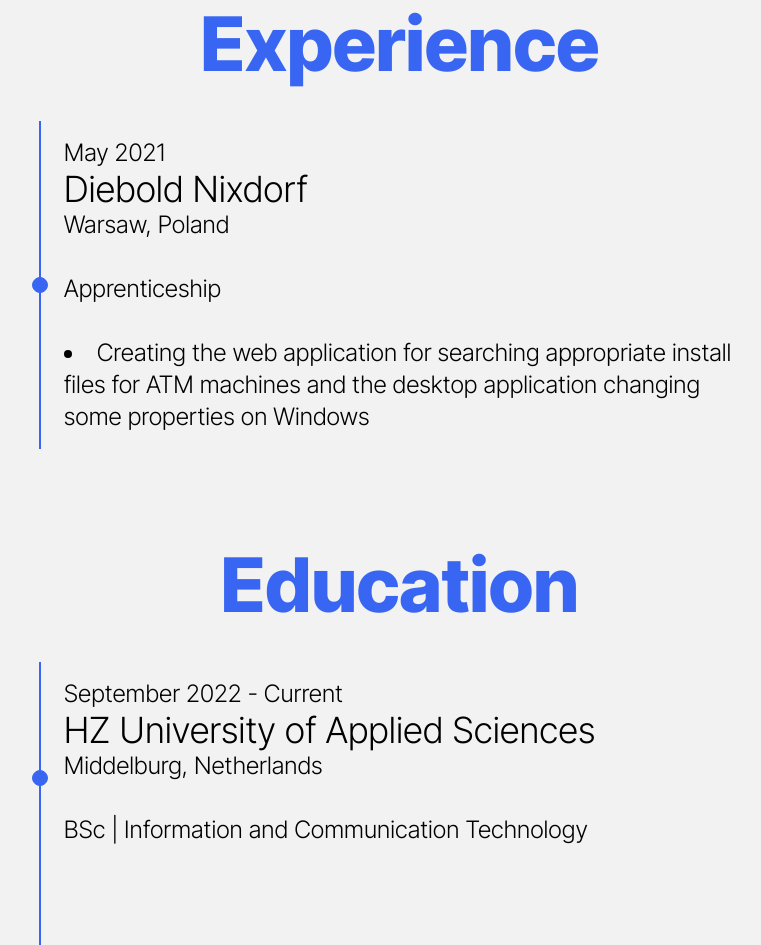
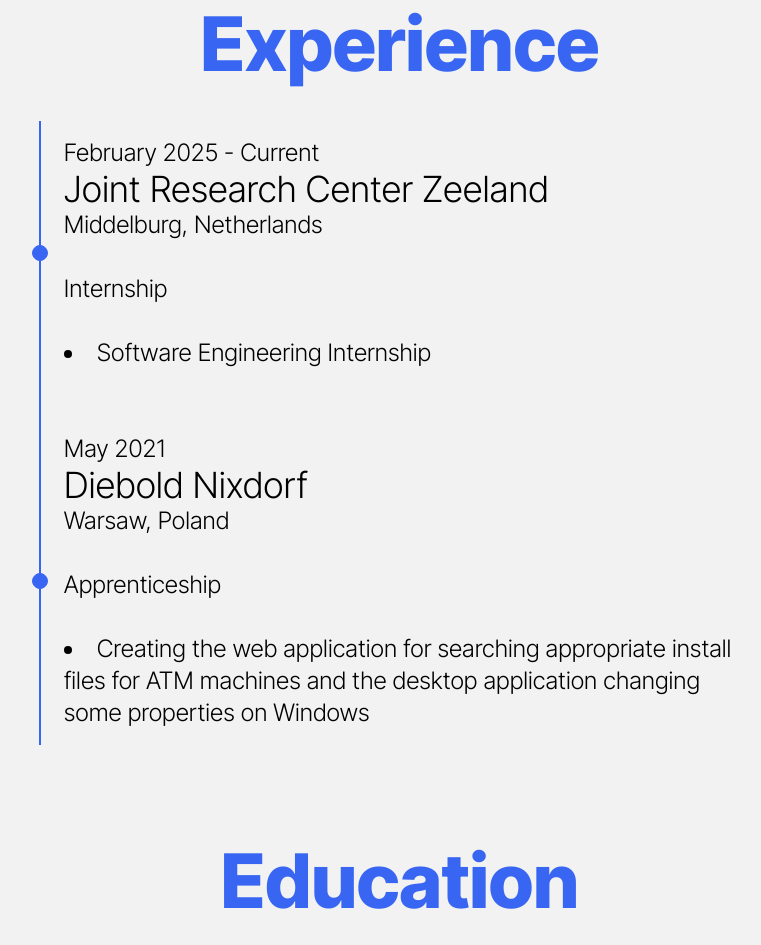
Before and after one commit to Bartan02/bartan02.github.io, a Next.js app: page /en in a window 1280 px wide. Shown: the part 1420-2365 px from the top of the page, without its empty margins (240-1001 px from the left). Built offline with nearby package versions, Linux system fonts and the light colour scheme; what tailwindcss-motion would draw is missing.

Commit message:
Update website content

```diff
--- a/src/app/[locale]/page.tsx
+++ b/src/app/[locale]/page.tsx
@@ -146,6 +146,13 @@
                         <div className="xl:px-[calc(15vw)] lg:px-[calc(7vw)]">
                             <div className="space-y-8 text-2xl relative before:absolute before:inset-0 before:ml-2 before:-translate-x-px before:h-full before:w-0.5 before:bg-gradient-to-b before:from-transparent before:bg-[--about-me-headings] before:to-transparent">
                                 <TimelineItem
+                                    date={`${t('February')} 2025 - ${t('Current')}`}
+                                    company="Joint Research Center Zeeland"
+                                    location={t('Middelburg, Netherlands')}
+                                    position={t('Internship')}
+                                    details={[t("Software Engineering Internship")]}
+                                />
+                                <TimelineItem
                                     date={`${t('May')} 2021`}
                                     company="Diebold Nixdorf"
                                     location={t('Warsaw, Poland')}
--- a/src/public/locales/en/common.json
+++ b/src/public/locales/en/common.json
@@ -39,5 +39,8 @@
   "An application that connects people through sports": "An application that connects people through sports.",
   "It tracks your performance during activity and it also allows you to meet/chat with other sport colleagues": "It tracks your performance during activity and it also allows you to meet/chat with other sport colleagues.",
   "#discover": "#discover",
-  "January": "January"
+  "January": "January",
+  "February": "February",
+  "Internship": "Internship",
+  "Software Engineering Internship": "Software Engineering Internship"
 }
--- a/src/public/locales/fr/common.json
+++ b/src/public/locales/fr/common.json
@@ -39,5 +39,8 @@
   "An application that connects people through sports": "Une application qui met les gens en contact par le biais du sport.",
   "It tracks your performance during activity and it also allows you to meet/chat with other sport colleagues": "Il suit vos performances pendant l'activité et vous permet également de rencontrer d'autres collègues sportifs ou de discuter avec eux.",
   "#discover": "#découvrir",
-  "January": "Janvier"
+  "January": "Janvier",
+  "February": "Février",
+  "Internship": "Stage",
+  "Software Engineering Internship": "Stage en génie logiciel"
 }
--- a/src/public/locales/nl/common.json
+++ b/src/public/locales/nl/common.json
@@ -39,5 +39,8 @@
   "An application that connects people through sports": "Een applicatie die mensen verbindt door middel van sport.",
   "It tracks your performance during activity and it also allows you to meet/chat with other sport colleagues": "Het houdt je prestaties tijdens de activiteit bij en stelt je ook in staat om andere sportcollega's te ontmoeten/chatten.",
   "#discover": "#discover",
-  "January": "Januari"
+  "January": "Januari",
+  "February": "Februari",
+  "Internship": "Stage",
+  "Software Engineering Internship": "Software Engineering Stage"
 }
--- a/src/public/locales/pl/common.json
+++ b/src/public/locales/pl/common.json
@@ -39,5 +39,8 @@
   "An application that connects people through sports": "Aplikacja, która łączy ludzi poprzez sport -",
   "It tracks your performance during activity and it also allows you to meet/chat with other sport colleagues": " śledzi wydajność podczas aktywności, a także pozwala spotkać się/porozmawiać z innymi sportowcami.",
   "#discover": "#discover",
-  "January": "Styczeń"
+  "January": "Styczeń",
+  "February": "Luty",
+  "Internship": "Staż",
+  "Software Engineering Internship": "Staż w dziedzinie inżynierii oprogramowania"
 }
```
